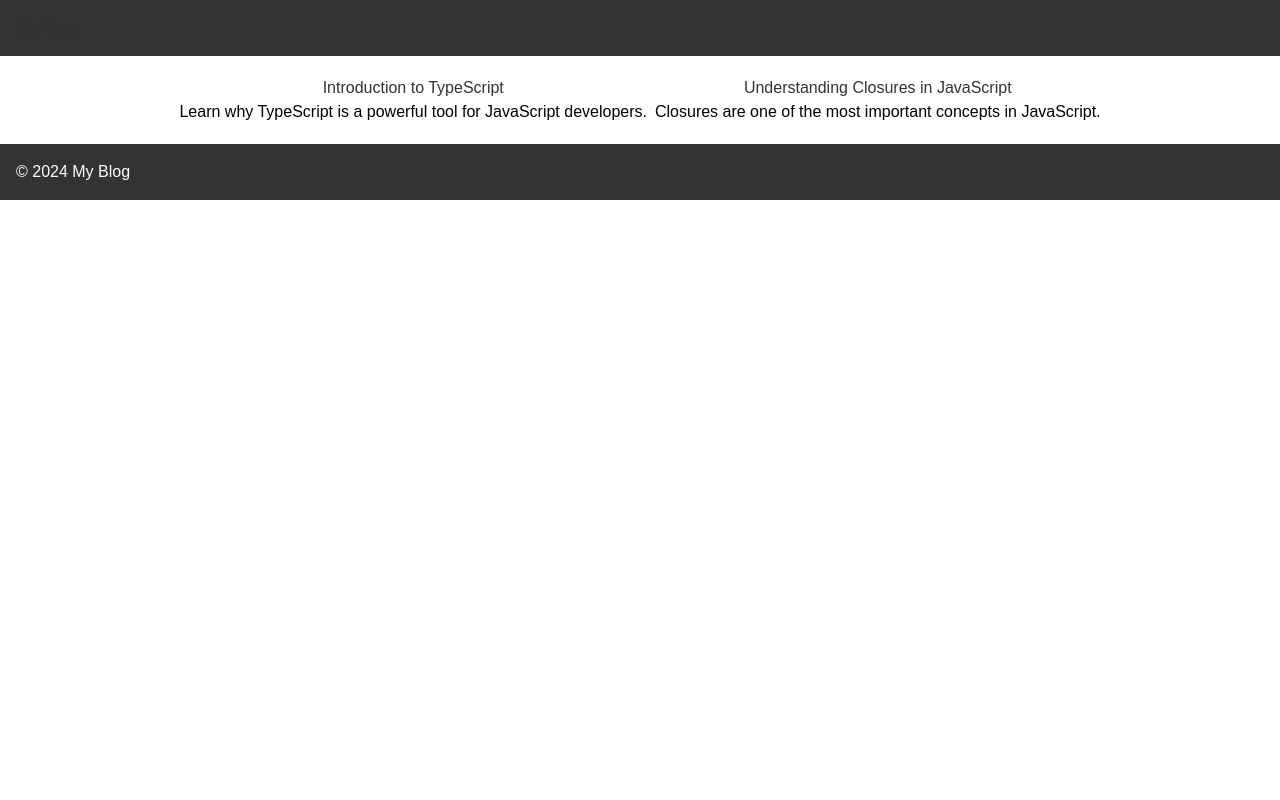
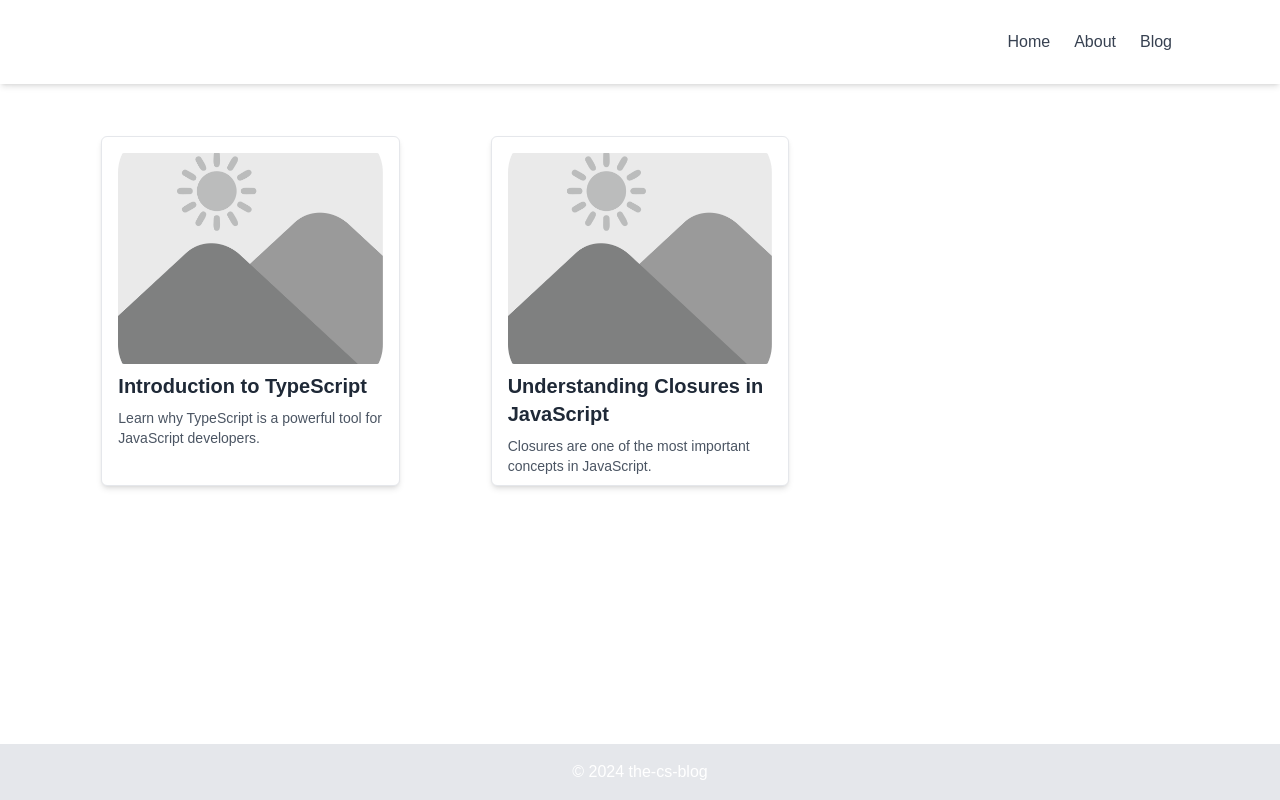
Before and after one commit to cam4phor/the-cs-blog, a Next.js app: page / in a window 1280 px wide. Built offline with nearby package versions, Linux system fonts and the light colour scheme.

Commit message:
layout with default thumbnail

```diff
--- a/src/components/PostThumb.tsx
+++ b/src/components/PostThumb.tsx
@@ -1,15 +1,34 @@
-import { PostProps } from "@/types/post"
-import Link from "next/link"
+import { PostProps } from "@/types/post";
+import Link from "next/link";
 
-export const PostThumb = ({post}: {post: PostProps}): JSX.Element => {
+export const PostThumb = ({ post }: { post: PostProps }): JSX.Element => {
+    const defaultImage = '/assets/default.png'; // Path to your default image
+    const imageSrc = post.image || defaultImage;
+
     return (
-        <div key={post.id} className={"flex flex-col text-center p-1"} >
-            <h2>
-                <Link href={`/posts/${post.id}`}>
-                    {post.title}
+        <div
+            key={post.id}
+            className="m-2 p-4 bg-white shadow-md rounded-md border h-[350px] border-gray-200 w-4/5 flex flex-col justify-self-center self-center"
+        >
+            <div className="h-full w-full">
+                <Link
+                    href={`/posts/${post.id}`}
+                    className="block h-full w-full"
+                >
+                    {/* Image */}
+                    <img
+                        className="w-full h-2/3 object-cover object-center rounded-md"
+                        src={imageSrc}
+                        alt={post.title}
+                    />
+                    {/* Title */}
+                    <div className="text-xl font-bold text-gray-800 my-2">
+                        {post.title}
+                    </div>
+                    {/* Excerpt */}
+                    <p className="text-gray-600 text-sm">{post.excerpt}</p>
                 </Link>
-            </h2>
-            <p>{post.excerpt}</p>
+            </div>
         </div>
-    )
-}
+    );
+};
--- a/src/pages/index.tsx
+++ b/src/pages/index.tsx
@@ -3,19 +3,45 @@ import path from 'path';
 import { GetStaticProps, InferGetStaticPropsType } from 'next';
 import { Post } from '@/types/post';
 import { PostThumb } from '@/components/PostThumb';
+import Link from 'next/link';
 
 export default function Home({
     posts,
 }: InferGetStaticPropsType<typeof getStaticProps>): JSX.Element {
     return (
         <div>
-            <header>
-                <h1>My Blog </h1>
+            <div className="flex flex-col min-h-screen">
+                {/* Header */}
+                <header className="fixed top-0 left-0 w-full bg-white shadow-md z-10">
+                    <div className="container mx-auto px-20 flex justify-between items-center">
+                        <nav className="container px-3 py-3 flex justify-between items-center">
+                            {/* Logo */}
+                            <div className="text-xl font-bold">
+                                <Link href="/">
+                                    My Blog
+                                </Link>
+                            </div>
+
+                            {/* Navigation Links */}
+                            <div className="space-x-6">
+                                <Link href="/" className="text-gray-700 hover:text-gray-900">
+                                    Home
+                                </Link>
+                                <Link href="/about" className="text-gray-700 hover:text-gray-900">
+                                    About
+                                </Link>
+                                <Link href="/blog" className="text-gray-700 hover:text-gray-900">
+                                    Blog
+                                </Link>
+                            </div>
+                        </nav>
+                    </div>
                 </header>
-            <main>
-                <div className={"flex justify-center items-center w-full h-full"}>
-                    {
-                        posts.map((post: Post, index: number) => (
+
+                <main className="flex-grow pt-20">
+                    <div className="container mx-auto px-12 py-8">
+                        <div className="grid grid-cols-1 sm:grid-cols-2 lg:grid-cols-3 gap-4 py-4">
+                            {posts.map((post: Post, index: number) => (
                                 <PostThumb
                                     key={index}
                                     post={{
@@ -24,15 +50,20 @@ export default function Home({
                                         excerpt: post.excerpt,
                                         content: '<p>Full content here</p>',
                                         date: '2024-11-15',
+                                        image: '/assets/default.png',
                                     }}
                                 />
-                        ))
-                    }
+                            ))}
+                        </div>
                     </div>
                 </main>
-            < footer >
-                <p>© {new Date().getFullYear()} My Blog </p>
+                {/* Footer */}
+                <footer className="bg-gray-200 py-4">
+                    <div className="text-center">
+                        <p>© {new Date().getFullYear()} the-cs-blog</p>
+                    </div>
                 </footer>
+            </div>
         </div>
     );
 }
--- a/src/types/post.ts
+++ b/src/types/post.ts
@@ -3,7 +3,6 @@ export interface Post {
     title: string;
     excerpt: string;
 }
-
 
 export interface PostProps {
     id: string;
@@ -11,4 +10,5 @@ export interface PostProps {
     excerpt: string;
     content: string;
     date: string;
+    image?: string;
 }
```
Also changed, not shown: public/assets/default.png (added), 1 other file (tests, documents, lock files or other folders). Lines whose indentation alone changed are shown as unchanged.
